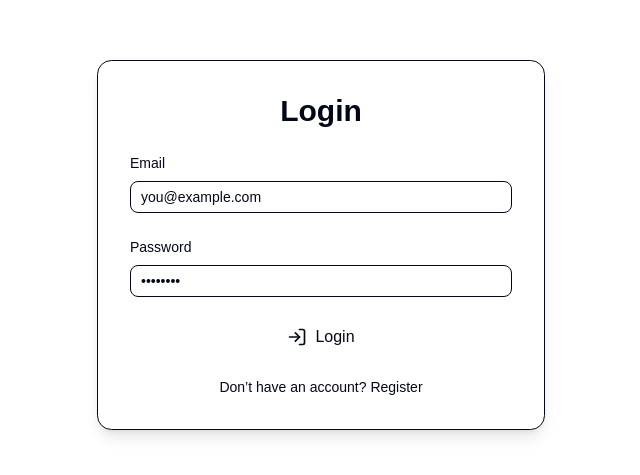
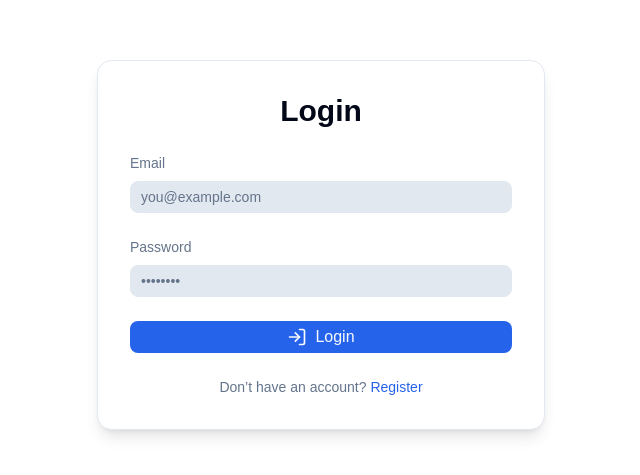
Before and after one commit to Chigbo-max/chat-app, a React (Vite) app in the folder frontend/chat-app/: page /login in a window 1280 px wide. Shown: the part 155-630 px from the top of the page, without its empty margins (319-959 px from the left). Built offline with nearby package versions, Linux system fonts and the light colour scheme.

Commit message:
update: menu background

```diff
--- a/frontend/chat-app/src/index.css
+++ b/frontend/chat-app/src/index.css
@@ -4,25 +4,25 @@
 
 @theme inline {
   --font-sans: 'Geist Variable', sans-serif;
-  --color-background: var(--background);
-  --color-foreground: var(--foreground);
-  --color-card: var(--card);
-  --color-card-foreground: var(--card-foreground);
-  --color-popover: var(--popover);
-  --color-popover-foreground: var(--popover-foreground);
-  --color-primary: var(--primary);
-  --color-primary-foreground: var(--primary-foreground);
-  --color-secondary: var(--secondary);
-  --color-secondary-foreground: var(--secondary-foreground);
-  --color-muted: var(--muted);
-  --color-muted-foreground: var(--muted-foreground);
-  --color-accent: var(--accent);
-  --color-accent-foreground: var(--accent-foreground);
-  --color-destructive: var(--destructive);
-  --color-destructive-foreground: var(--destructive-foreground);
-  --color-border: var(--border);
-  --color-input: var(--input);
-  --color-ring: var(--ring);
+  --color-background: hsl(var(--background));
+  --color-foreground: hsl(var(--foreground));
+  --color-card: hsl(var(--card));
+  --color-card-foreground: hsl(var(--card-foreground));
+  --color-popover: hsl(var(--popover));
+  --color-popover-foreground: hsl(var(--popover-foreground));
+  --color-primary: hsl(var(--primary));
+  --color-primary-foreground: hsl(var(--primary-foreground));
+  --color-secondary: hsl(var(--secondary));
+  --color-secondary-foreground: hsl(var(--secondary-foreground));
+  --color-muted: hsl(var(--muted));
+  --color-muted-foreground: hsl(var(--muted-foreground));
+  --color-accent: hsl(var(--accent));
+  --color-accent-foreground: hsl(var(--accent-foreground));
+  --color-destructive: hsl(var(--destructive));
+  --color-destructive-foreground: hsl(var(--destructive-foreground));
+  --color-border: hsl(var(--border));
+  --color-input: hsl(var(--input));
+  --color-ring: hsl(var(--ring));
   --radius-sm: calc(var(--radius) * 0.6);
   --radius-md: calc(var(--radius) * 0.8);
   --radius-lg: var(--radius);
```
